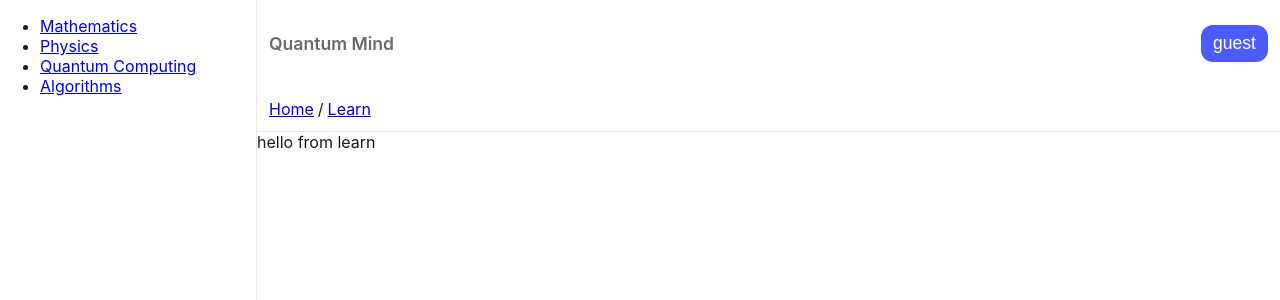
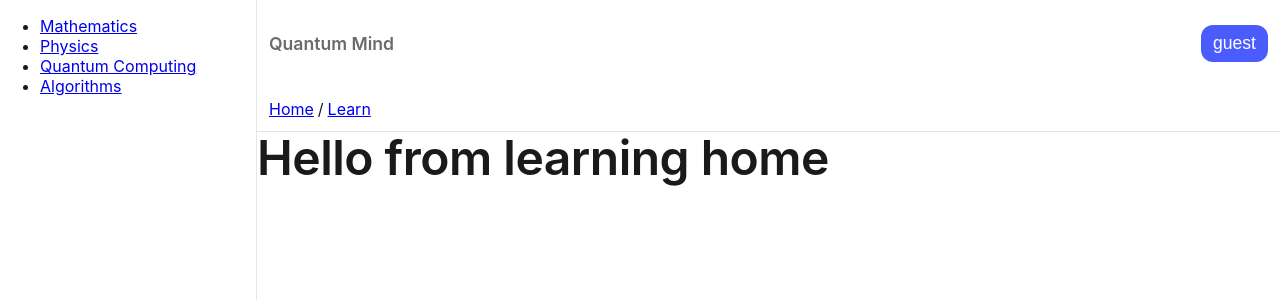
Before and after one commit to Salim255/quantum-mind-ai, an Angular app in the folder frontend/quantum-mind-ui/: page /learn in a window 1280 px wide. Shown: the top 300 px of the page. Built offline with nearby package versions, Linux system fonts and the light colour scheme.

Commit message:
all is good for learn routes

```diff
--- a/frontend/quantum-mind-ui/src/app/features/learn/learn-routing.module.ts
+++ b/frontend/quantum-mind-ui/src/app/features/learn/learn-routing.module.ts
@@ -1,12 +1,35 @@
 import { RouterModule, Routes } from "@angular/router";
 import { LearnPage } from "./learn.page";
 import { NgModule } from "@angular/core";
+import { LearnHomePage } from "./pages/learn-home-page/learn-home.page";
 
 const routes: Routes = [
   {
     path: "",
-    component: LearnPage
-  }
+    component: LearnPage,
+    children: [
+      {
+        path: "",
+        component: LearnHomePage
+      },
+      {
+        path: "mathematics",
+        loadChildren: () => import("./pages/mathematics/mathematics.module").then(m => m.MathematicsModule)
+      },
+      {
+        path: "physics",
+        loadChildren: () => import("./pages/physics/physics.module").then(m => m.PhysicsModule)
+      },
+      {
+        path: "quantum-computing",
+        loadChildren: () => import("./pages/quantum-computing/quantum-computing.module").then(m => m.QuantumComputingModule)
+      },
+      {
+        path: "algorithms",
+        loadChildren: () => import("./pages/algorithms/algorithms.module").then(m => m.AlgorithmsModule)
+      }
+    ]
+  },
 ]
 
 @NgModule({
--- a/frontend/quantum-mind-ui/src/app/features/learn/learn.module.ts
+++ b/frontend/quantum-mind-ui/src/app/features/learn/learn.module.ts
@@ -2,9 +2,11 @@ import { CommonModule } from "@angular/common";
 import { NgModule } from "@angular/core";
 import { LearnPage } from "./learn.page";
 import { LearnRoutingModule } from "./learn-routing.module";
+import { LearnHomePage } from "./pages/learn-home-page/learn-home.page";
+
 
 @NgModule({
   imports: [CommonModule, LearnRoutingModule],
-  declarations: [LearnPage]
+  declarations: [LearnPage, LearnHomePage]
 })
 export class LearnModule {}
--- a/frontend/quantum-mind-ui/src/app/features/learn/learn.page.html
+++ b/frontend/quantum-mind-ui/src/app/features/learn/learn.page.html
@@ -1,3 +1 @@
-<div>
-  hello from learn
-</div>
+<router-outlet></router-outlet>
--- a/frontend/quantum-mind-ui/src/app/features/learn/pages/algorithms/algorithms.page.html
+++ b/frontend/quantum-mind-ui/src/app/features/learn/pages/algorithms/algorithms.page.html
@@ -1 +1,3 @@
-<div class="algorithms-page">helo from algorithms</div>
+<div class="algorithms-page">
+  <h1>hello from algorithms</h1>
+</div>
--- /dev/null
+++ b/frontend/quantum-mind-ui/src/app/features/learn/pages/learn-home-page/learn-home.page.html
@@ -0,0 +1,3 @@
+<div class="learn-home">
+  <h1>Hello from learning home</h1>
+</div>
```
Also changed, not shown: frontend/quantum-mind-ui/src/app/features/learn/pages/learn-home-page/learn-home.page.ts (added, +9 -0 lines), frontend/quantum-mind-ui/src/app/features/learn/pages/learn-home-page/learn-home.page.scss (added), frontend/quantum-mind-ui/src/app/features/learn/pages/quantum-computing/quantum-computing.page.html (line endings or trailing spaces).
